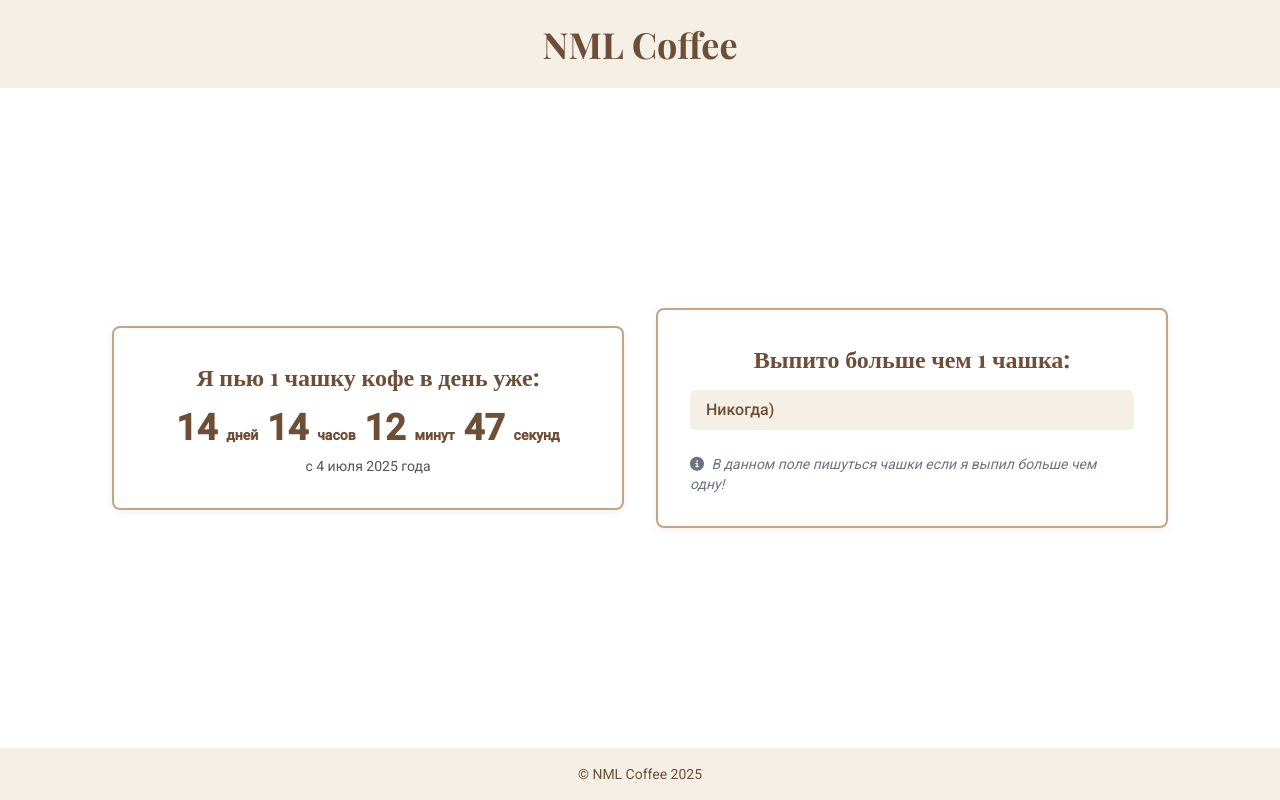
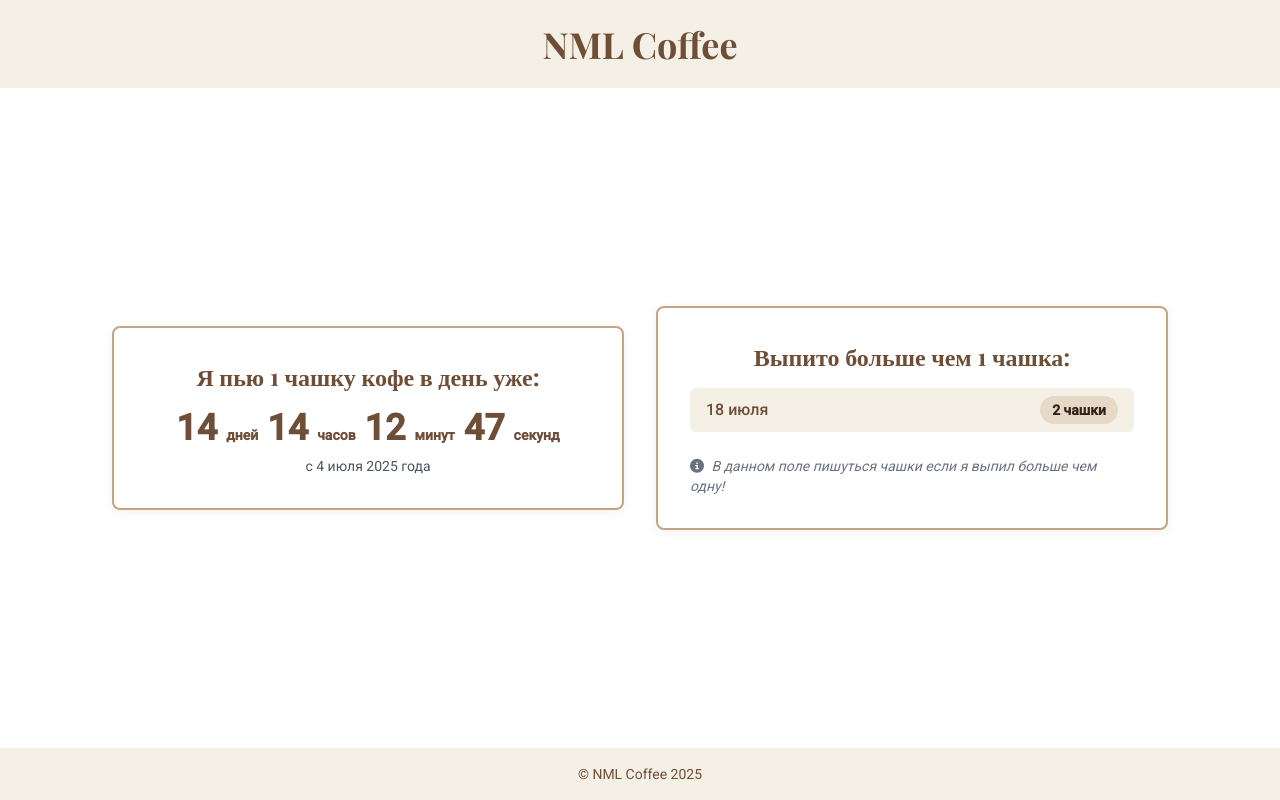
Before and after one commit to MrSasha01032010/nmlcoffee, a plain HTML site: page index.html in a window 1280 px wide. Drawn offline with nearby package versions, Linux system fonts and the light colour scheme.

Commit message:
Update index.html

```diff
--- a/index.html
+++ b/index.html
@@ -82,9 +82,8 @@
             <h2 class="text-xl md:text-2xl font-semibold mb-4 text-center title-font">Выпито больше чем 1 чашка:</h2>
             <div class="space-y-3">
                 <div class="flex justify-between items-center py-2 px-4 bg-coffee-50 rounded-md">
-<!--                     <span class="font-medium">18 июля</span> -->
-<!--                     <span class="bg-coffee-100 text-coffee-800 py-1 px-3 rounded-full text-sm font-semibold">2 чашки</span> -->
-                    <span class="font-medium">Никогда)</span>
+                    <span class="font-medium">18 июля</span>
+                    <span class="bg-coffee-100 text-coffee-800 py-1 px-3 rounded-full text-sm font-semibold">2 чашки</span>
                 </div>
             </div>
             <div class="mt-6 text-sm text-gray-500 italic">
```
